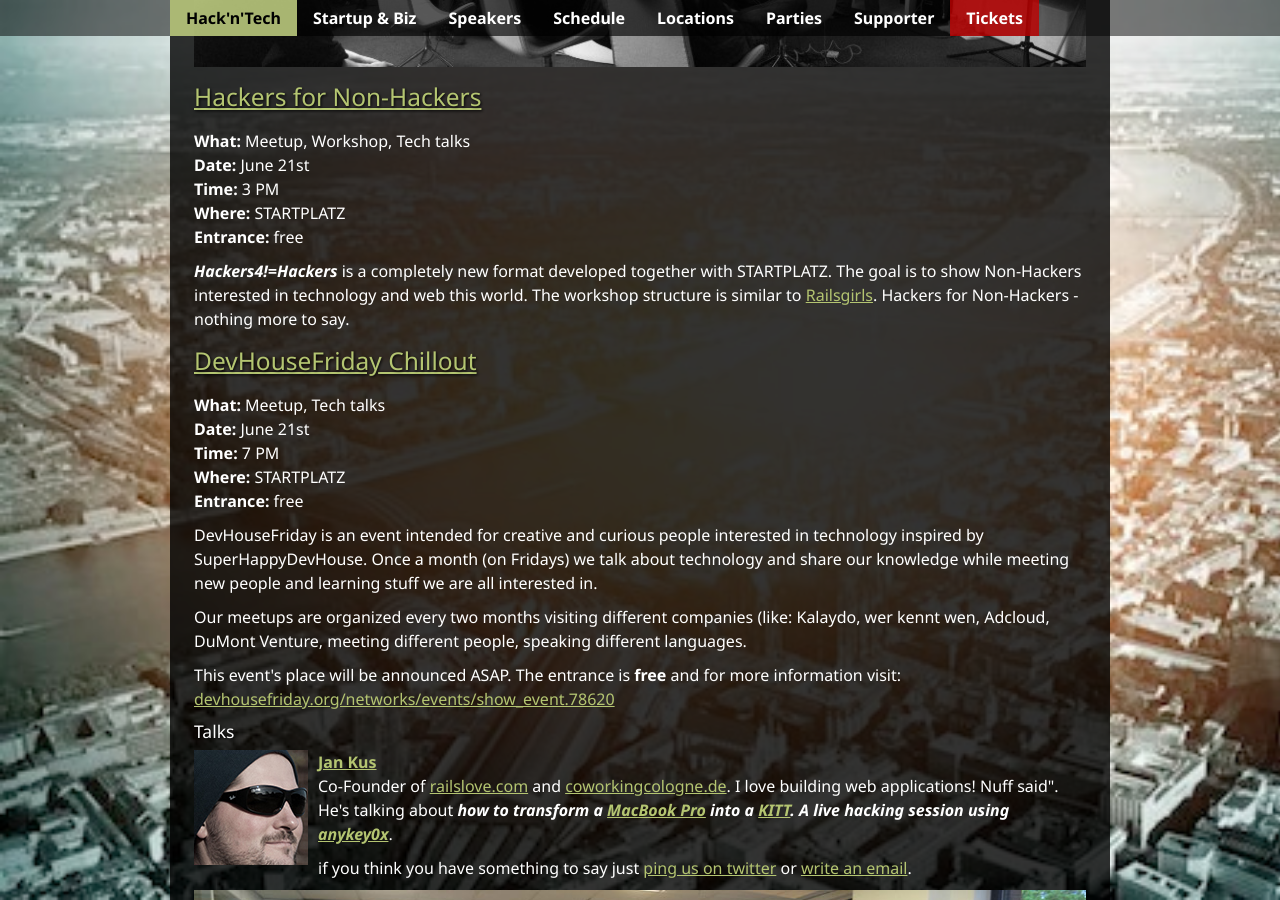
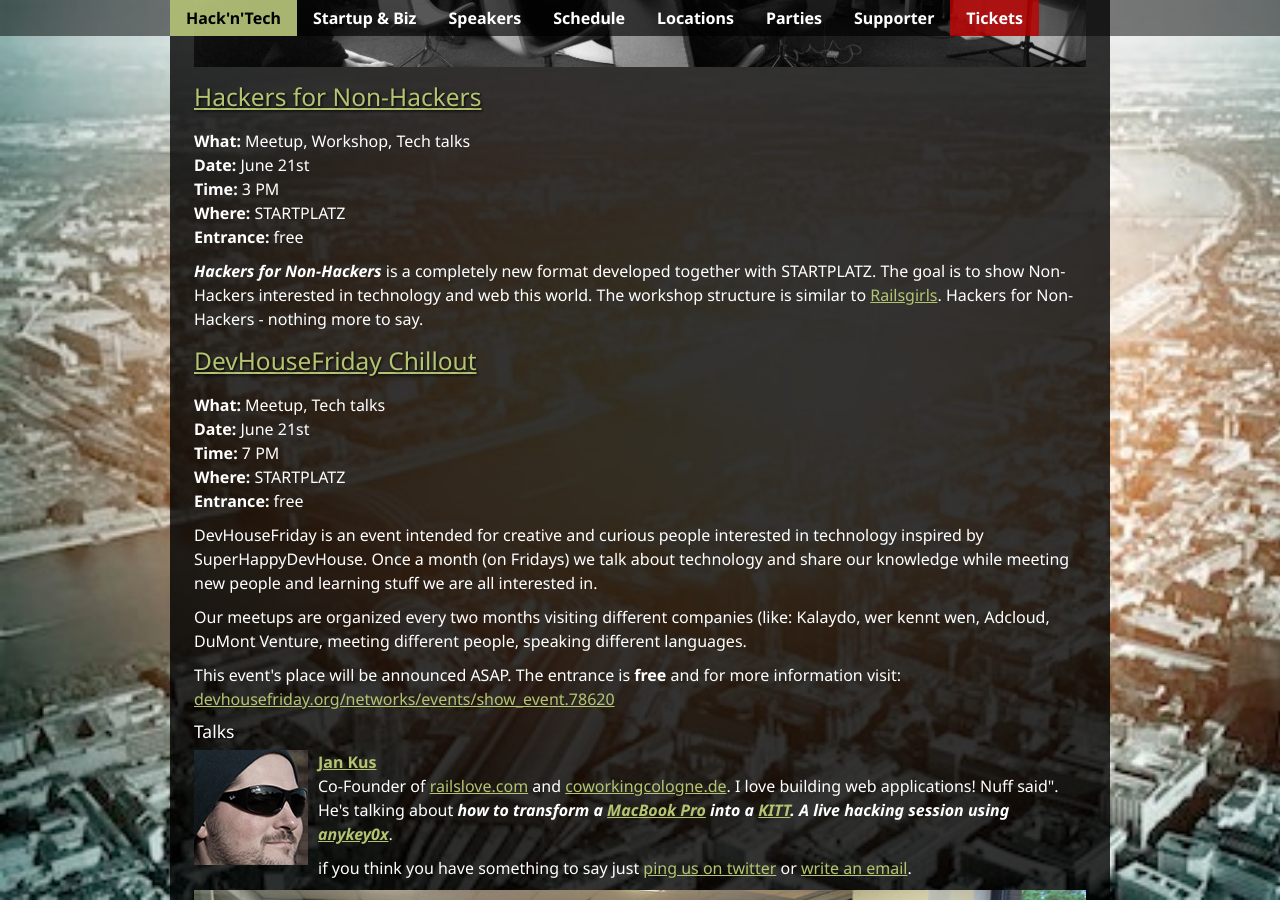
Before and after one commit to InteractiveCologne/interactivecologne.github.com, a Jekyll site: the page built from hack-n-tech.html, in a window 1280 px wide and 900 px high, scrolled down 10237 px. Built offline with Jekyll 4.4.1, drawn with Linux system fonts in a browser that asks for light colours; nearby versions of some CDN libraries.

Commit message:
Fix typo.

```diff
--- a/hack-n-tech.html
+++ b/hack-n-tech.html
@@ -184,7 +184,7 @@
 					<strong>Where:</strong> STARTPLATZ<br/>
 					<strong>Entrance:</strong> free
 				</p>
-				<p><em>Hackers4!=Hackers</em> is a completely new format developed together with STARTPLATZ. The goal is to show Non-Hackers interested in technology and web this world. The workshop structure is similar to <a href="http://railsgirls.com">Railsgirls</a>. Hackers for Non-Hackers - nothing more to say.</p>
+				<p><em>Hackers for Non-Hackers</em> is a completely new format developed together with STARTPLATZ. The goal is to show Non-Hackers interested in technology and web this world. The workshop structure is similar to <a href="http://railsgirls.com">Railsgirls</a>. Hackers for Non-Hackers - nothing more to say.</p>
 
 				<h3><a href="#devhousefriday" name="devhousefriday">DevHouseFriday Chillout</a></h3>
 				<p>
```
